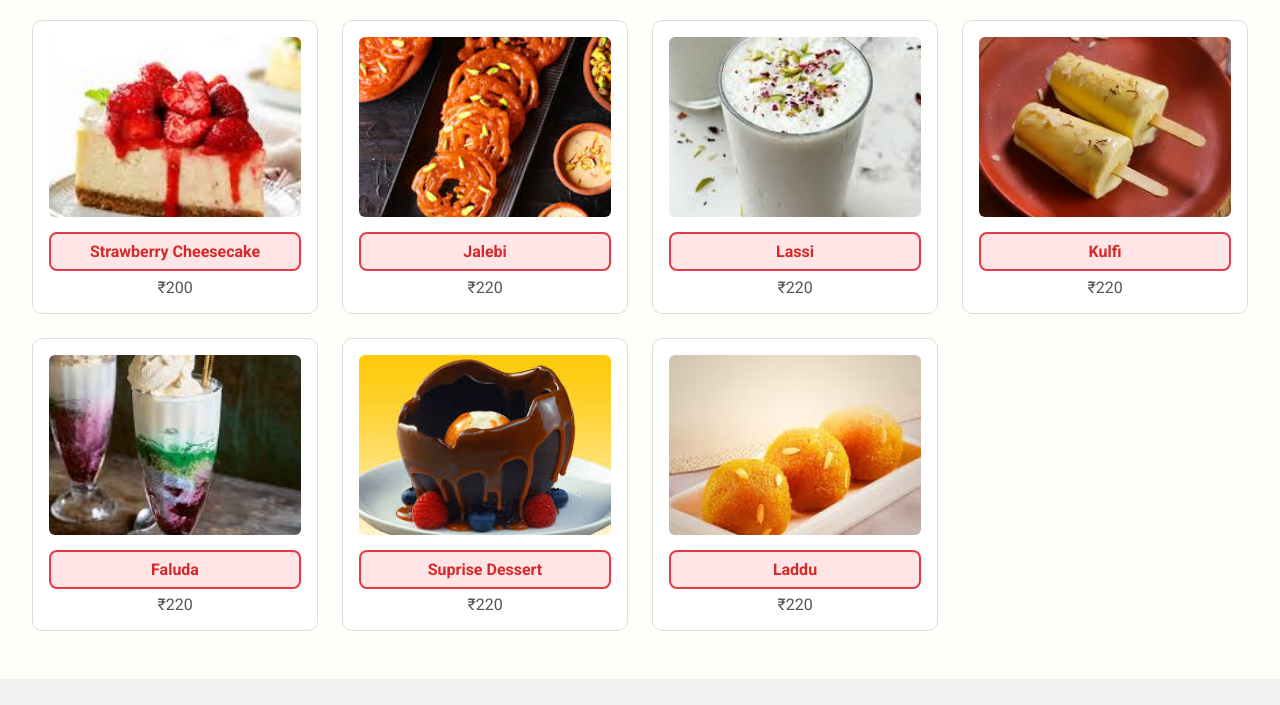
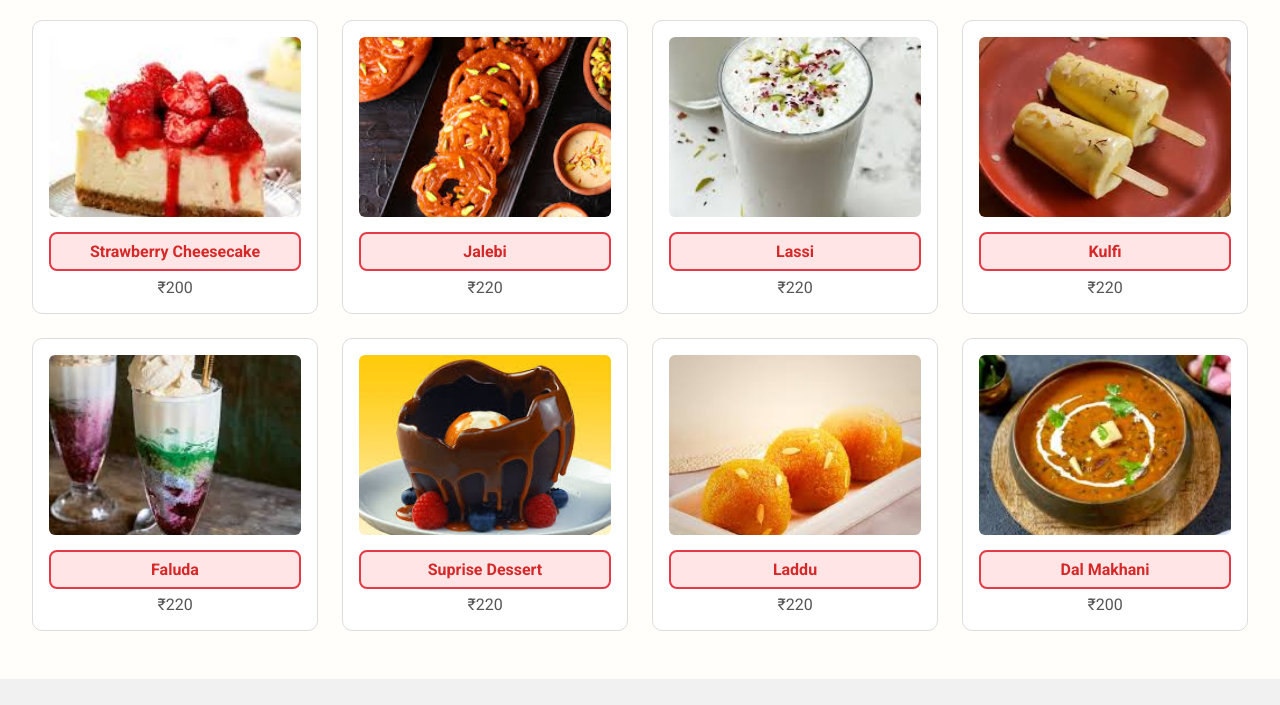
Before and after one commit to bhelavevicky66-ui/Kinetic-Kitchen, a plain HTML site: page restaurent-them-main/index.html in a window 1280 px wide. Shown: the part 2630-3335 px from the top of the page. Drawn offline with Linux system fonts and the light colour scheme.

Commit message:
First commit

```diff
--- a/restaurent-them-main/index.html
+++ b/restaurent-them-main/index.html
@@ -71,6 +71,8 @@
          <div class="dish-card"><img src="image/faluda.jpeg"><h3>Faluda</h3><p>₹220</p></div>
           <div class="dish-card"><img src="image/suprise desert.jpeg"><h3>Suprise Dessert</h3><p>₹220</p></div>
         <div class="dish-card"><img src="image/laddu.jpeg"><h3>Laddu</h3><p>₹220</p></div>
+              <div class="dish-card"><img src="image/dal makhni.jpeg"><h3>Dal Makhani</h3><p>₹200</p></div>
+
     </div>
   </section>
 
```
